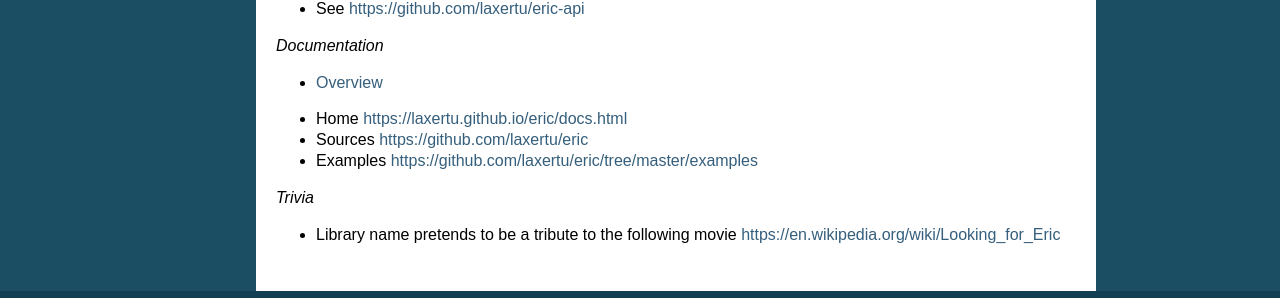
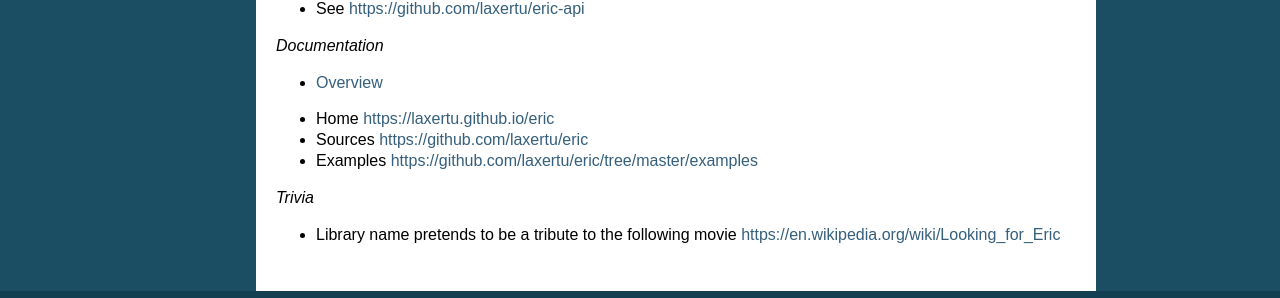
Before and after one commit to laxertu/eric, a Sphinx documentation site: the page built from docs/source/index.rst, in a window 1280 px wide. Shown: the part 520-818 px from the top of the page. Built offline with Sphinx 7.4.7, drawn with Linux system fonts in a browser that asks for light colours; some of the changed lines change nothing that is shown.

Commit message:
minor changes

```diff
--- a/docs/source/index.rst
+++ b/docs/source/index.rst
@@ -31,7 +31,7 @@ pip install eric-sse
 
    docs
 
-* Home https://laxertu.github.io/eric/docs.html
+* Home https://laxertu.github.io/eric
 
 * Sources https://github.com/laxertu/eric
 * Examples https://github.com/laxertu/eric/tree/master/examples
```
